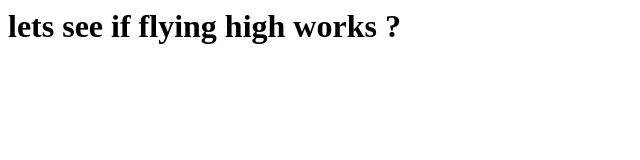
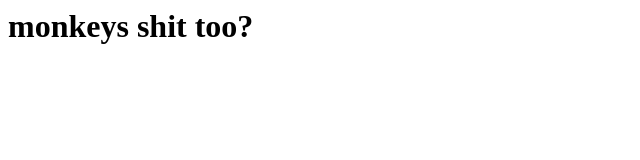
Before and after one commit to Moxaking/trail, a plain HTML site: page index.html in a window 1280 px wide. Shown: the whole page, without its empty margins (0-640 px from the left). Drawn offline with Linux system fonts and the light colour scheme.

Commit message:
learning how to do this

```diff
--- a/index.html
+++ b/index.html
@@ -3,6 +3,6 @@
     <title>Hello coursea!</title>
 </head>
 <body>
-<h1>lets see if flying high works  ?</h1>
+<h1>monkeys shit too?</h1>
 </body>
 </html>
```
